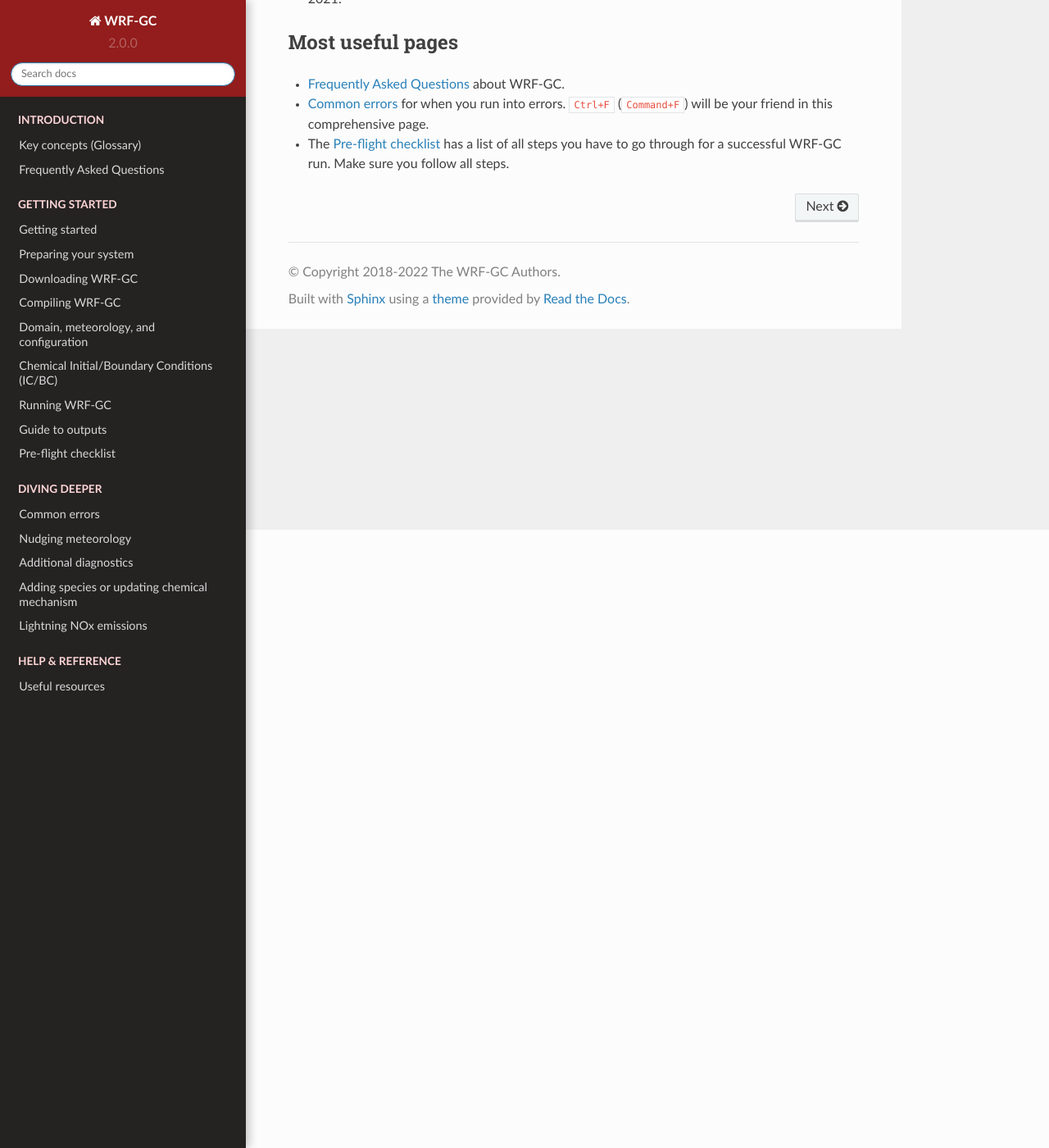
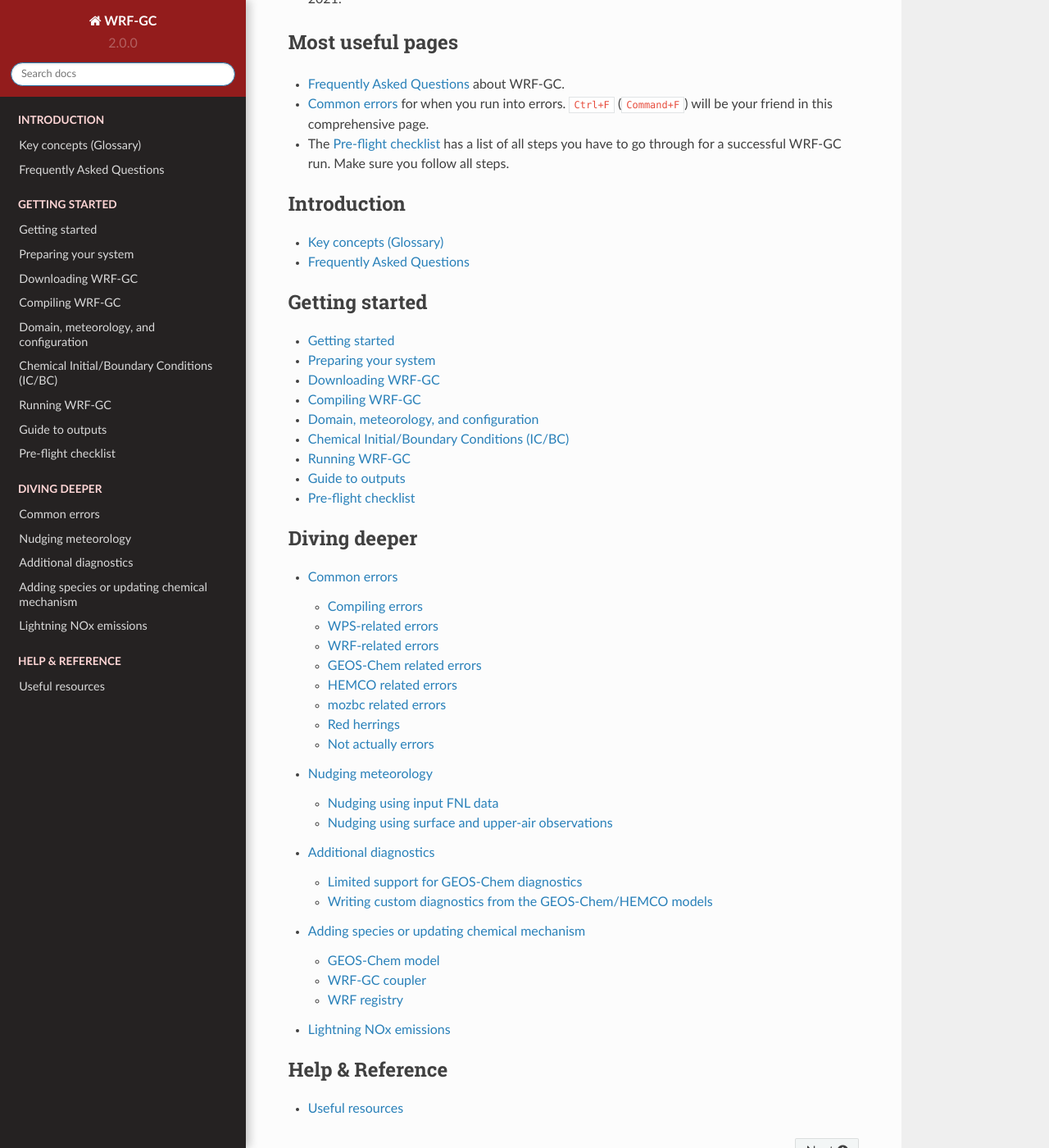
Before and after one commit to WRF-GC/documentation, a Sphinx documentation site: the page built from docs/source/index.rst, in a window 1280 px wide and 1400 px high, scrolled down 754 px. Shown: the whole window at 82% size. Built offline with Sphinx 7.4.7 and the Read the Docs theme 2.0.0, drawn with Linux system fonts in a browser that asks for light colours; part of the change alters nothing that is shown.

```diff
--- a/docs/source/index.rst
+++ b/docs/source/index.rst
@@ -26,7 +26,6 @@ Most useful pages
 .. toctree::
    :maxdepth: 1
    :caption: Introduction
-   :hidden:
 
    key-concepts.rst
    faq.rst
@@ -34,7 +33,6 @@ Most useful pages
 .. toctree::
    :maxdepth: 1
    :caption: Getting started
-   :hidden:
 
    getting-started.rst
    guide-1-system-requirements.rst
@@ -49,7 +47,6 @@ Most useful pages
 .. toctree::
    :maxdepth: 2
    :caption: Diving deeper
-   :hidden:
 
    common-errors.rst
    nudging.rst
@@ -60,6 +57,5 @@ Most useful pages
 .. toctree::
    :maxdepth: 1
    :caption: Help & Reference
-   :hidden:
 
    resources.rst
```
